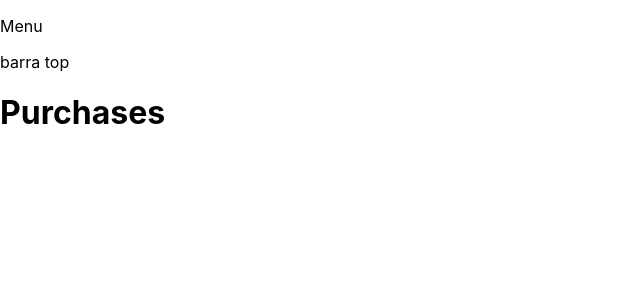
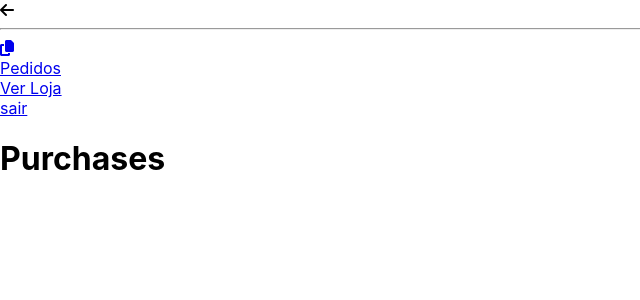
Before and after one commit to vhfuly/ecommerce-dashboard, a React (Create React App) app: page /#/ in a window 1280 px wide. Shown: the top 300 px of the page, without its empty margins (0-640 px from the left). Built offline with nearby package versions, Linux system fonts and the light colour scheme.

Commit message:
feat: create menu

```diff
--- a/public/index.html
+++ b/public/index.html
@@ -2,6 +2,7 @@
 <html lang="en">
   <head>
     <meta charset="utf-8" />
+    <script src="https://kit.fontawesome.com/99dbe3251b.js" crossorigin="anonymous"></script>
     <link rel="icon" href="%PUBLIC_URL%/favicon.ico" />
     <meta name="viewport" content="width=device-width, initial-scale=1" />
     <meta name="theme-color" content="#000000" />
--- /dev/null
+++ b/src/containers/Base/ItemsList.tsx
@@ -0,0 +1,26 @@
+import React from 'react';
+import { Link } from 'react-router-dom';
+
+type Props = {
+  history: any;
+  open: boolean;
+}
+
+const ItemsList: React.FC<Props> = props => (
+  <div>
+    <Link to={'/'}>
+      <div className='item-menu'>
+        <div>
+          <i className='fas fa-copy' />
+        </div>
+
+        <div>
+          <span>Pedidos</span>
+        </div>
+
+      </div>
+    </Link>
+  </div>
+)
+
+export default ItemsList;
--- /dev/null
+++ b/src/containers/Base/Menu.tsx
@@ -0,0 +1,25 @@
+
+import React from 'react';
+import ItemsList from './ItemsList';
+
+
+const state = { open: true}
+
+const { open } = state
+
+type Props = {
+  history: any;
+}
+
+
+const Menu: React.FC<Props> = (props) => (
+  <div className='container-menu'>
+    <div className='item-top'>
+      <i className='fas fa-arrow-left' />
+    </div>
+    <hr/>
+    <ItemsList open={open} history={props.history} />
+  </div>
+)
+
+export default Menu;
--- /dev/null
+++ b/src/containers/Base/TopBar.tsx
@@ -0,0 +1,15 @@
+import React from 'react';
+import { Link } from 'react-router-dom';
+
+const TopBar: React.FC = () => (
+  <div className='containerTopBar'>
+    <div className='viewStore'>
+      <a href='/'>Ver Loja</a>
+    </div>
+    <div className='logout'>
+      <Link to='logout'>sair</Link>
+    </div>
+  </div>
+)
+
+export default TopBar;
--- a/src/containers/Base/index.tsx
+++ b/src/containers/Base/index.tsx
@@ -1,21 +1,22 @@
 import React from 'react';
 
-function Base(props: any) {
-  return (
-    <div className=''>
+import TopBar from './TopBar'
+import Menu from './Menu';
+
+const Base= (props: any) =>  (
+  <div className='containerBase'>
+    <div className='menu'>
+      <Menu history= {props.history}/>
+    </div>
+    <div>
       <div>
-        <p>Menu</p>
+        <TopBar />
       </div>
       <div>
-        <div>
-          barra top
-        </div>
-        <div>
-          {props.children}
-        </div>
+        {props.children}
       </div>
     </div>
-  )
-}
+  </div>
+)
 
 export default Base;
--- a/src/containers/HOC/Base.tsx
+++ b/src/containers/HOC/Base.tsx
@@ -1,7 +1,7 @@
 import React from 'react';
 import Base from '../Base'
 
-const base = (Component: any) => {
+const base = (Component: React.FC) => {
   function ComponentBase(props: any) {
       return (
         <Base>
--- a/src/containers/Purchases/index.tsx
+++ b/src/containers/Purchases/index.tsx
@@ -2,7 +2,7 @@ import React from 'react';
 import Title from '../../components/Text/Title';
 
 
-function Purchases() {
+const Purchases: React.FC = () => {
   return (
     <div className='Purchases'>
       <Title type='h1' title='Purchases' />
--- a/src/styles/global.css
+++ b/src/styles/global.css
@@ -7,7 +7,26 @@ body {
   -moz-osx-font-smoothing: grayscale;
 }
 
-code {
-  font-family: source-code-pro, Menlo, Monaco, Consolas, 'Courier New',
-    monospace;
+.flex {
+  display: flex;
 }
+
+.flex-1 {
+  flex: 1;
+}
+
+.flex-2 {
+  flex: 2;
+}
+
+.flex-3 {
+  flex: 3;
+}
+
+.flexRow {
+  flex-direction: row;
+}
+
+.flexColumn {
+  flex-direction: column;
+}
```
